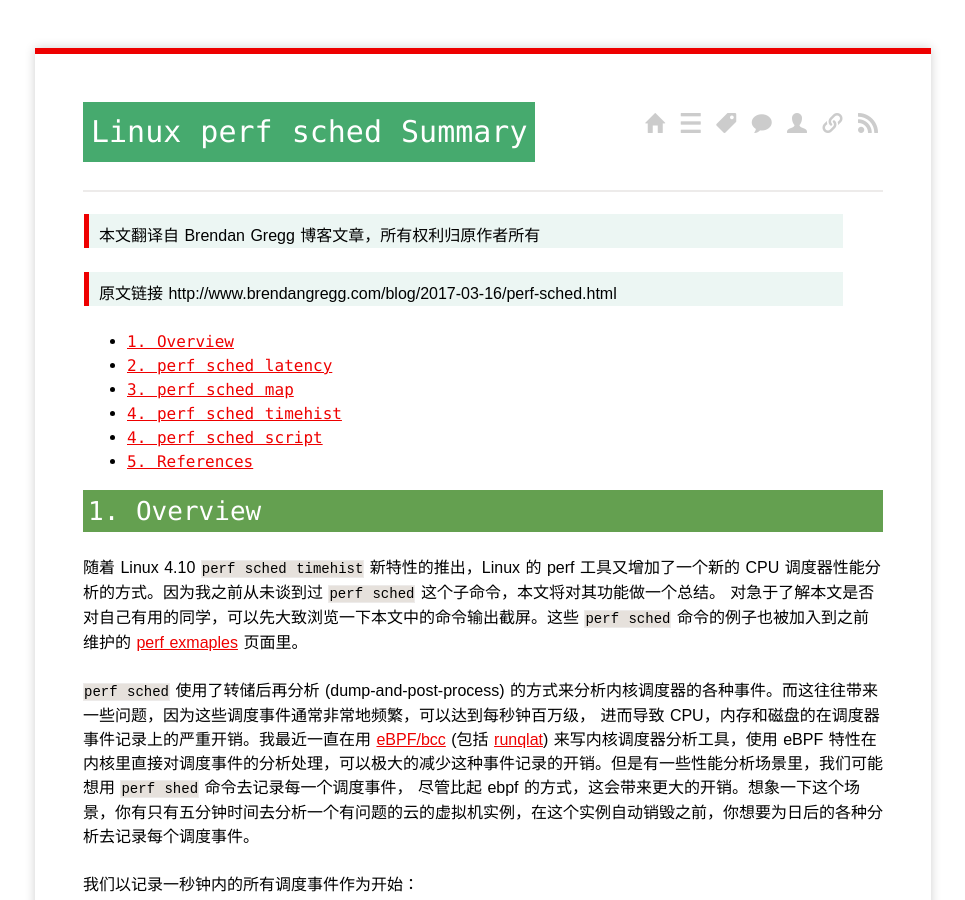
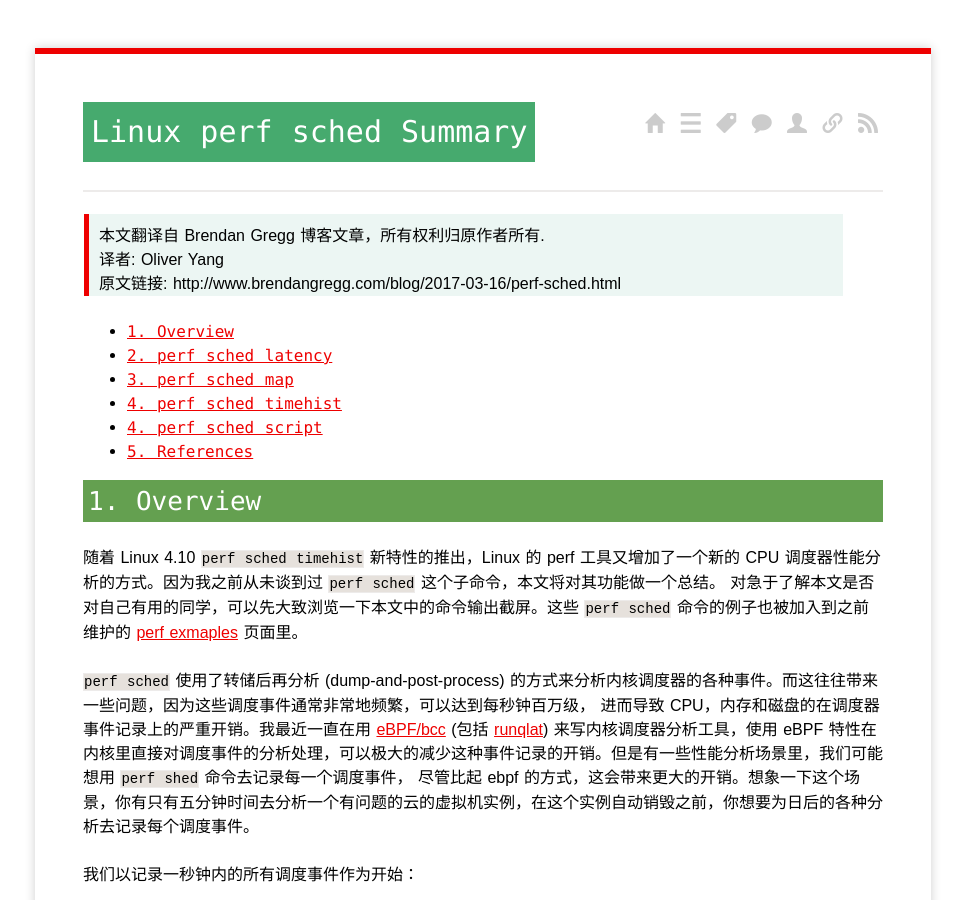
Before and after one commit to yangoliver/yangoliver.github.io, a Jekyll site: the page built from _posts/2017/2017-04-24-linux-perf-sched.md, in a window 1280 px wide and 900 px high. Shown: the whole window, without its empty margins (157-1122 px from the left). Built offline with Jekyll 4.4.1, drawn with Linux system fonts in a browser that asks for light colours; comment, search, counter and statistics services are not loaded.

Commit message:
update: translator description

```diff
--- a/_posts/2017/2017-04-24-linux-perf-sched.md
+++ b/_posts/2017/2017-04-24-linux-perf-sched.md
@@ -6,9 +6,9 @@ categories: [Chinese, Software]
 tags: [perf, kernel, linux]
 ---
 
->本文翻译自 Brendan Gregg 博客文章，所有权利归原作者所有
-
->原文链接 http://www.brendangregg.com/blog/2017-03-16/perf-sched.html
+>本文翻译自 Brendan Gregg 博客文章，所有权利归原作者所有.<br>
+>译者: Oliver Yang<br>
+>原文链接: http://www.brendangregg.com/blog/2017-03-16/perf-sched.html
 
 
 * content
```
